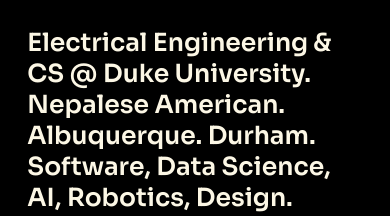
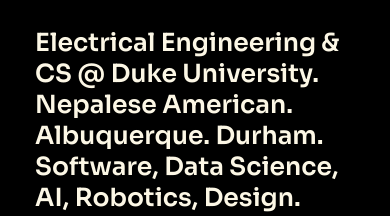
Before and after one commit to prashamsakoirala/pramk.github.io, a plain HTML site: page index.html in a window 390 px wide. Shown: the part 958-1174 px from the top of the page. Drawn offline with Linux system fonts and the light colour scheme.

Commit message:
Update style.css

```diff
--- a/style.css
+++ b/style.css
@@ -379,7 +379,7 @@ main {
   .aboutmetext {
     font-size: 25px;
     margin-top: 5%;
-    margin: 0 7%;
+    margin: 0 9%;
   }
 
   #home p {
```
